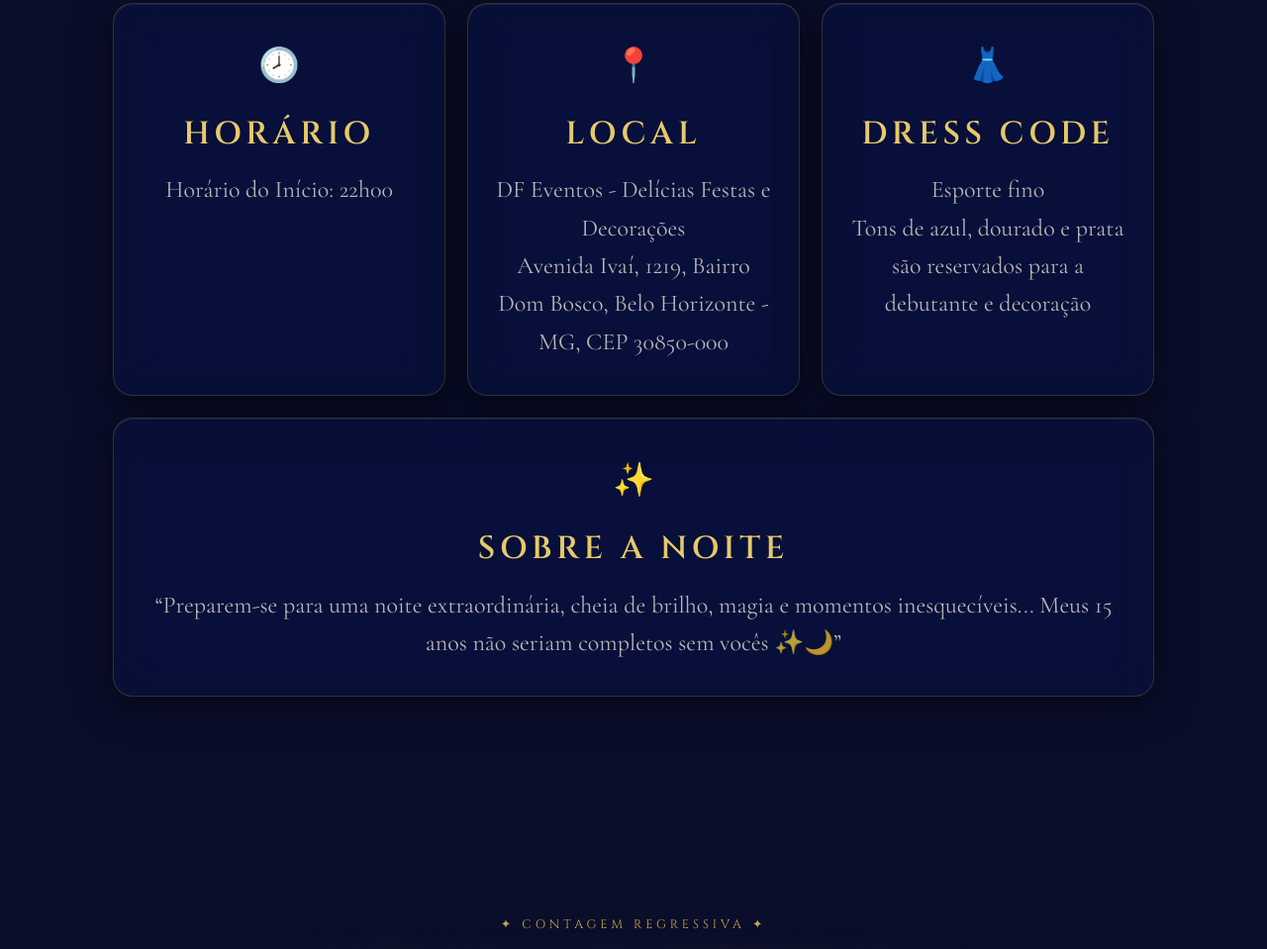
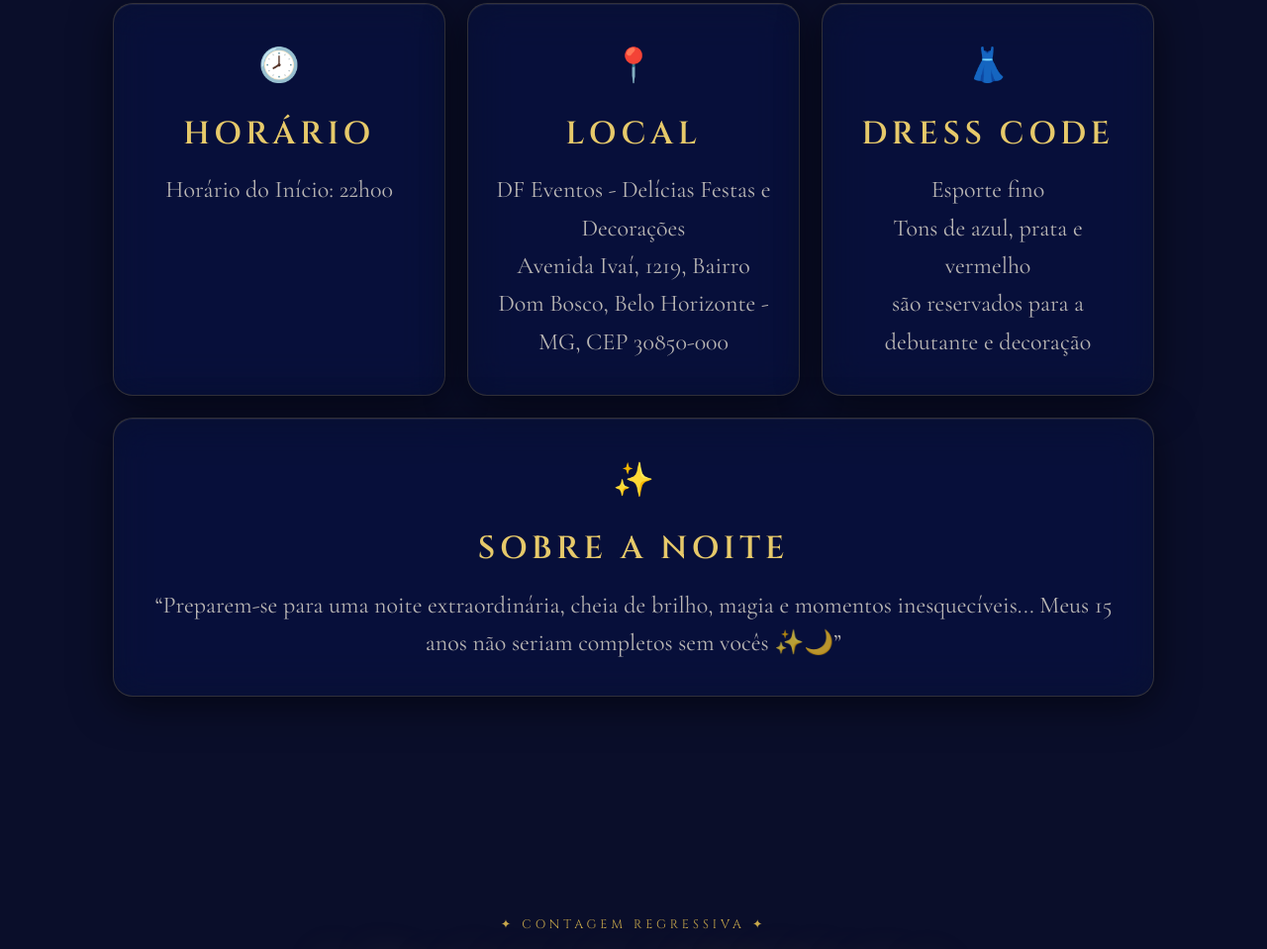
Before and after one commit to joaolacerdafonseca-sys/Mariana-real-familia, a plain HTML site: page index.html in a window 1280 px wide. Shown: the part 1153-2112 px from the top of the page at 99% size. Drawn offline with nearby package versions, Linux system fonts and the light colour scheme; animation ran at ten frames a second; a web font is replaced by a local one.

Commit message:
Update index.html

```diff
--- a/index.html
+++ b/index.html
@@ -84,7 +84,7 @@
         <div class="about-card glass-card">
           <div class="about-icon">👗</div><h3>Dress Code</h3>
           <p>Esporte fino</p>
-          <p>Tons de azul, dourado e prata</p>
+          <p>Tons de azul, prata e vermelho</p>
           <p>são reservados para a debutante e decoração</p>
         </div>
         <div class="about-card glass-card about-card-wide">
```
